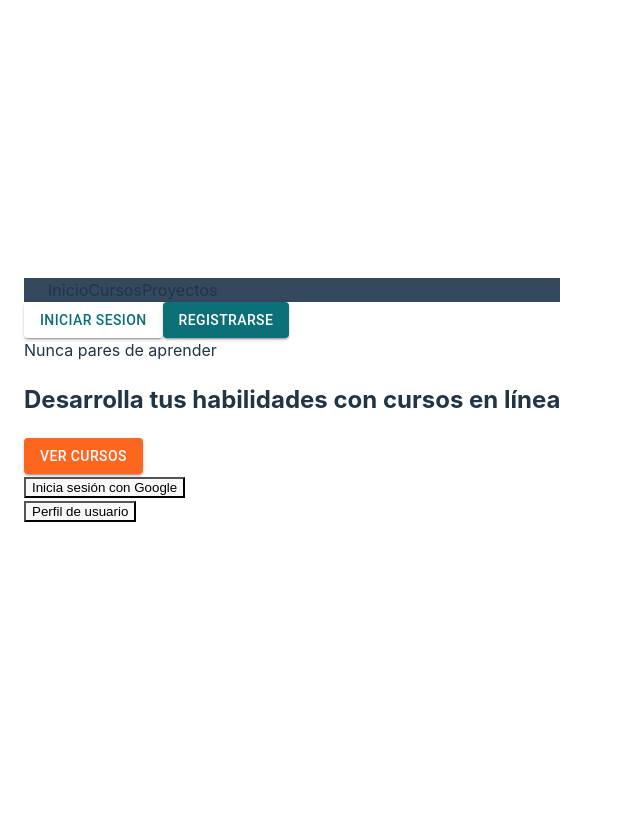
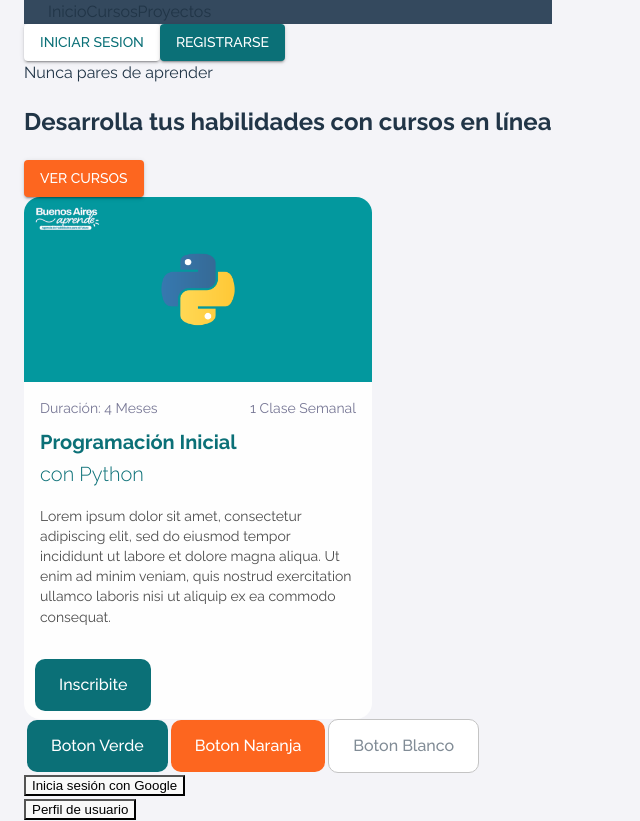
Before and after one commit to flaaaaaav/inscripcionesFront, a React (Vite) app in the folder ui-inscripciones/: page / in a window 1280 px wide. Shown: the whole page, without its empty margins (0-640 px from the left). Before the commit the page ends 800 px from the top, so only its background shows below. Built offline with nearby package versions, Linux system fonts and the light colour scheme.

Commit message:
Card de los cursos y botones reutilizables

```diff
--- /dev/null
+++ b/ui-inscripciones/src/components/cardCursos.tsx
@@ -0,0 +1,58 @@
+import React from "react";
+import { Card, CardContent, CardMedia, Typography, CardActions } from "@mui/material";
+import { useTheme } from "@mui/material/styles";
+import CustomButton from "./customButton";
+
+interface CardCursosProps {
+  title: string;
+  subtitle: string;
+  description: string;
+  imageUrl: string;
+  duration: string;
+  amount: string;
+  onButtonClick?: () => void;
+  buttonText?: string;
+}
+
+const CardCursos: React.FC<CardCursosProps> = ({ title, subtitle, description, imageUrl, duration, amount, onButtonClick, buttonText = "Learn More" }) => {
+  const theme = useTheme();
+
+  return (
+    <Card
+      sx={{
+        maxWidth: 348,
+        borderRadius: "16px",
+        backgroundColor: theme.palette.background.paper,
+        boxShadow: "none" ,
+      }}
+    >
+      <CardMedia component="img" width="auto" image={imageUrl} alt={title} />
+      <CardContent>
+        <div style={{ display: "flex", justifyContent: "space-between", marginBottom: "8px" }}>
+          <Typography variant="body2" color={theme.palette.text.secondary}>
+            {duration}
+          </Typography>
+          <Typography variant="body2" color={theme.palette.text.secondary}>
+            {amount}
+          </Typography>
+        </div>
+        <Typography gutterBottom variant="h6" component="div" color={theme.palette.primary.main} fontWeight="800" marginBottom={0}>
+          {title}
+        </Typography>
+        <Typography gutterBottom variant="h6" component="div" color={theme.palette.primary.main} fontWeight="300">
+          {subtitle}
+        </Typography>
+        <Typography variant="body2" color={theme.palette.text.primary} marginBottom={1} marginTop={2}>
+          {description}
+        </Typography>
+      </CardContent>
+      <CardActions>
+        <CustomButton colorVariant="green" onClick={onButtonClick}>
+          {buttonText}
+        </CustomButton>
+      </CardActions>
+    </Card>
+  );
+};
+
+export default CardCursos;
--- /dev/null
+++ b/ui-inscripciones/src/components/customButton.tsx
@@ -0,0 +1,45 @@
+import React from "react";
+import { Button as MUIButton, ButtonProps as MUIButtonProps } from "@mui/material";
+import { styled } from "@mui/system";
+//import theme from "../theme";
+
+interface CustomButtonProps extends MUIButtonProps {
+  colorVariant: "orange" | "green" | "white";
+}
+
+const StyledButton = styled(MUIButton, { shouldForwardProp: (prop) => prop !== 'colorVariant' })<CustomButtonProps>(({ theme, colorVariant }) => ({
+  backgroundColor: colorVariant === "orange"
+    ? theme.palette.secondary.main
+    : colorVariant === "green"
+    ? theme.palette.primary.main
+    : "white",
+  color: colorVariant === "white"
+    ? theme.palette.custom.buttonWhiteText
+    : "#ffffff",
+  border: colorVariant === "white" ? `1px solid ${theme.palette.custom.buttonWhiteBorder}` : "none",
+  borderRadius: "10px",
+  padding: "12px 24px",
+  textTransform: "none",
+  fontSize: "16px",
+  marginLeft: 3,
+  fontWeight: "regular",
+  "&:hover": {
+    backgroundColor: colorVariant === "white"
+      ? theme.palette.primary.main
+      : colorVariant === "orange"
+      ? theme.palette.secondary.dark
+      : theme.palette.primary.dark,
+    color: colorVariant === "white" ? "#ffffff" : undefined,
+    border: colorVariant === "white" ? `1px solid #ffffff` : undefined,
+  },
+}));
+
+const CustomButton: React.FC<CustomButtonProps> = ({ colorVariant, children, ...props }) => {
+  return (
+    <StyledButton colorVariant={colorVariant} {...props}>
+      {children}
+    </StyledButton>
+  );
+};
+
+export default CustomButton;
--- a/ui-inscripciones/src/index.css
+++ b/ui-inscripciones/src/index.css
@@ -1,15 +1,19 @@
+@import url('https://fonts.googleapis.com/css2?family=Raleway:wght@100;200;300;400;500;700&display=swap');
+
 :root {
-  /* Color Palette */
-
-  --primary: '#0b7077';
-  --primary-dark: '#34495e';
-  --primary-light: '#d2e6e4';
-  --secondary: '#fd661f';
-  --background: '#fffefe';
+  --primary: #0b7077;
+  --primary-dark: #34495e;
+  --primary-light: #d2e6e4;
+  --secondary: #fd661f;
+  --background: #fffefe;
+  --card-background: #fefefe;
+  --button-green: #0b7077;
+  --card-text: #4D4D4D;
+  --card-info: #777795;
 
   /* ------------- */
 
-  font-family: Inter, system-ui, Avenir, Helvetica, Arial, sans-serif;
+  font-family: 'Raleway', system-ui, Avenir, Helvetica, Arial, sans-serif;
   line-height: 1.5;
   font-weight: 400;
 
@@ -23,16 +27,23 @@
   -moz-osx-font-smoothing: grayscale;
 }
 
+html {
+  font-family: 'Raleway', system-ui, Avenir, Helvetica, Arial, sans-serif;
+}
+
 body {
   margin: 0;
   display: flex;
   place-items: center;
   min-width: 320px;
   min-height: 100vh;
+  background-color: #f4f4f8;
+  font-family: 'Raleway', system-ui, Avenir, Helvetica, Arial, sans-serif;
 }
 
 @media (prefers-color-scheme: light) {
   :root {
+    font-family: 'Raleway', system-ui, Avenir, Helvetica, Arial, sans-serif;
     color: #213547;
     background-color: #ffffff;
   }
--- a/ui-inscripciones/src/main.tsx
+++ b/ui-inscripciones/src/main.tsx
@@ -3,22 +3,8 @@ import ReactDOM from 'react-dom/client';
 import App from './App';
 import { AuthProvider } from './auth';
 import './index.css';
-import { createTheme, ThemeProvider } from '@mui/material';
-
-const theme = createTheme({
-  palette: {
-    mode: 'light',
-    primary: {
-      main: '#0b7077',
-      dark: '#34495e',
-      light: '#d2e6e4',
-      contrastText: '#fff'
-    },
-    secondary: {
-      main: '#fd661f',
-    },
-  },
-});
+import { ThemeProvider } from '@mui/material';
+import theme from './theme';
 
 const rootElement = document.getElementById('root');
 if (rootElement) {
--- a/ui-inscripciones/src/pages/Home.tsx
+++ b/ui-inscripciones/src/pages/Home.tsx
@@ -3,6 +3,9 @@ import { useNavigate } from 'react-router-dom';
 import { Auth } from '../auth';
 import Button from '@mui/material/Button'
 import { Container } from '@mui/material';
+import CardCursos from '../components/cardCursos';
+import CustomButton from '../components/customButton';
+
 
 const Home: React.FC = () => {
   const navigate = useNavigate();
@@ -39,6 +42,26 @@ const Home: React.FC = () => {
         {/* Imagen */}
       </section>
 
+      <CardCursos
+        amount='1 Clase Semanal'
+        duration='Duración: 4 Meses'
+        title="Programación Inicial"
+        subtitle="con Python"
+        description="Lorem ipsum dolor sit amet, consectetur adipiscing elit, sed do eiusmod tempor incididunt ut labore et dolore magna aliqua. Ut enim ad minim veniam, quis nostrud exercitation ullamco laboris nisi ut aliquip ex ea commodo consequat."
+        imageUrl="../src/media/curso.png"
+        onButtonClick={() => alert("Curso de Python")}
+        buttonText="Inscribite"
+      />
+
+<CustomButton colorVariant="green" >
+          Boton Verde
+        </CustomButton>
+        <CustomButton colorVariant="orange" >
+          Boton Naranja
+        </CustomButton>
+        <CustomButton colorVariant="white" >
+          Boton Blanco
+        </CustomButton>
 
       <Auth />
       <button onClick={handleProfileClick}>Perfil de usuario</button>
--- /dev/null
+++ b/ui-inscripciones/src/theme.ts
@@ -0,0 +1,48 @@
+import { createTheme } from '@mui/material/styles';
+
+declare module '@mui/material/styles' {
+  interface Palette {
+    custom: {
+      buttonWhiteText: string;
+      buttonWhiteBorder: string;
+    };
+  }
+  interface PaletteOptions {
+    custom?: {
+      buttonWhiteText?: string;
+      buttonWhiteBorder?: string;
+    };
+  }
+}
+
+const theme = createTheme({
+  palette: {
+    mode: 'light',
+    primary: {
+      main: '#0b7077',
+      dark: '#34495e',
+      light: '#d2e6e4',
+      contrastText: '#fff',
+    },
+    secondary: {
+      main: '#fd661f',
+    },
+    background: {
+      default: '#fffefe',
+      paper: '#fefefe',
+    },
+    text: {
+      primary: '#4D4D4D',
+      secondary: '#777795',
+    },
+    custom: {
+      buttonWhiteText: '#818C96',
+      buttonWhiteBorder: '#C4C4C4',
+    },
+  },
+  typography: {
+    fontFamily: 'Raleway, system-ui, Avenir, Helvetica, Arial, sans-serif',
+  },
+});
+
+export default theme;
```
Also changed, not shown: ui-inscripciones/src/media/curso.png (added), 1 other file (tests, documents, lock files or other folders).
